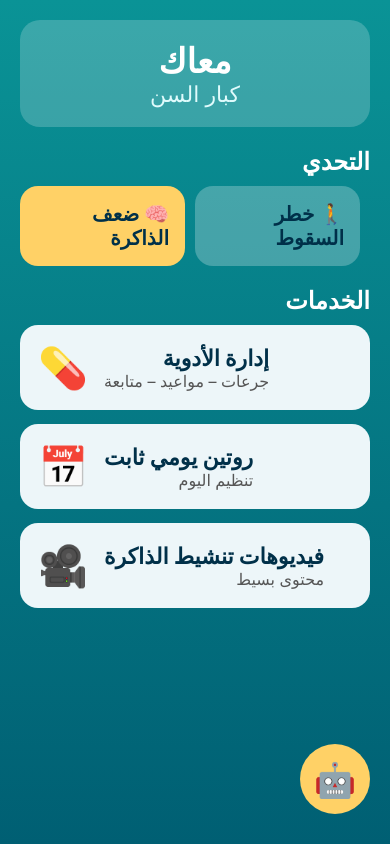
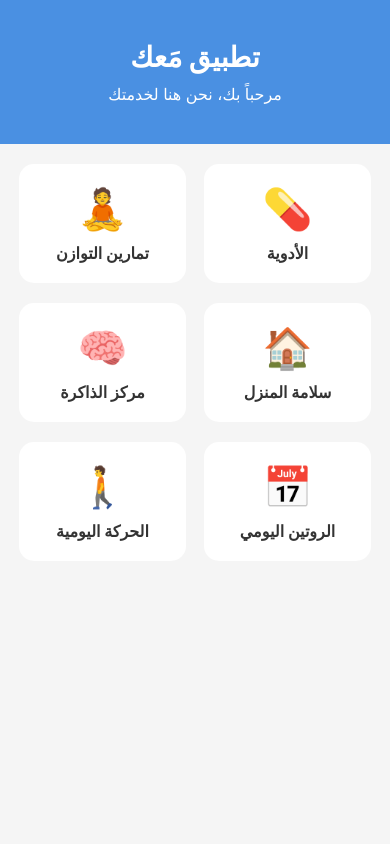
Before and after one commit to omarbuisness4-source/maak-app, a React Native app: screen /Home in a window 390 px wide. Built offline with nearby package versions, Linux system fonts and the light colour scheme.

Commit message:
Update HomeScreen.js

```diff
--- a/HomeScreen.js
+++ b/HomeScreen.js
@@ -1,178 +1,85 @@
-import React, { useState } from "react";
-import {
-  View,
-  Text,
-  TouchableOpacity,
-  ScrollView,
-  StyleSheet,
-} from "react-native";
-import { LinearGradient } from "expo-linear-gradient";
-import ChatFloatingButton from "./ChatFloatingButton";
+import React from 'react';
+import { View, Text, StyleSheet, TouchableOpacity, ScrollView } from 'react-native';
 
 export default function HomeScreen({ navigation }) {
-  const [challenge, setChallenge] = useState("memory");
-
-  const memoryServices = [
-    {
-      title: "إدارة الأدوية",
-      desc: "جرعات – مواعيد – متابعة",
-      emoji: "💊",
-      onPress: () => navigation.navigate("MedList"),
-    },
-    {
-      title: "روتين يومي ثابت",
-      desc: "تنظيم اليوم",
-      emoji: "📅",
-      onPress: () => navigation.navigate("Routine"),
-    },
-    {
-      title: "فيديوهات تنشيط الذاكرة",
-      desc: "محتوى بسيط",
-      emoji: "🎥",
-      onPress: () => navigation.navigate("MemoryHub"),
-    },
-  ];
-
-  const fallServices = [
-    {
-      title: "تمارين توازن",
-      desc: "تقليل السقوط",
-      emoji: "🚶‍♂️",
-      onPress: () => navigation.navigate("BalanceExercises"),
-    },
-    {
-      title: "أمان المنزل",
-      desc: "إرشادات مهمة",
-      emoji: "🏠",
-      onPress: () => navigation.navigate("HomeSafety"),
-    },
-  ];
-
-  const services = challenge === "memory" ? memoryServices : fallServices;
-
   return (
-    <LinearGradient colors={["#0a9396", "#005f73"]} style={{ flex: 1 }}>
-      <ScrollView contentContainerStyle={styles.container}>
-        {/* العنوان */}
-        <View style={styles.headerBox}>
-          <Text style={styles.title}>معاك</Text>
-          <Text style={styles.subTitle}>كبار السن</Text>
+    <ScrollView style={styles.container}>
+      <View style={styles.header}>
+        <Text style={styles.title}>تطبيق مَعك</Text>
+        <Text style={styles.subtitle}>مرحباً بك، نحن هنا لخدمتك</Text>
       </View>
 
-        {/* التحدي */}
-        <Text style={styles.section}>التحدي</Text>
-        <View style={styles.row}>
+      <View style={styles.grid}>
+        {/* زرار تمارين التوازن - صلحنا الـ Navigation هنا */}
         <TouchableOpacity
-            style={[
-              styles.challengeBtn,
-              challenge === "memory" && styles.activeBtn,
-            ]}
-            onPress={() => setChallenge("memory")}
+          style={styles.card}
+          onPress={() => navigation.navigate('Balance')}
         >
-            <Text style={styles.challengeText}>🧠 ضعف الذاكرة</Text>
+          <Text style={styles.cardIcon}>🧘</Text>
+          <Text style={styles.cardText}>تمارين التوازن</Text>
         </TouchableOpacity>
 
         <TouchableOpacity
-            style={[
-              styles.challengeBtn,
-              challenge === "fall" && styles.activeBtn,
-            ]}
-            onPress={() => setChallenge("fall")}
+          style={styles.card}
+          onPress={() => navigation.navigate('MedList')}
         >
-            <Text style={styles.challengeText}>🚶 خطر السقوط</Text>
+          <Text style={styles.cardIcon}>💊</Text>
+          <Text style={styles.cardText}>الأدوية</Text>
+        </TouchableOpacity>
+
+        <TouchableOpacity
+          style={styles.card}
+          onPress={() => navigation.navigate('MemoryHub')}
+        >
+          <Text style={styles.cardIcon}>🧠</Text>
+          <Text style={styles.cardText}>مركز الذاكرة</Text>
+        </TouchableOpacity>
+
+        <TouchableOpacity
+          style={styles.card}
+          onPress={() => navigation.navigate('HomeSafety')}
+        >
+          <Text style={styles.cardIcon}>🏠</Text>
+          <Text style={styles.cardText}>سلامة المنزل</Text>
+        </TouchableOpacity>
+
+        <TouchableOpacity
+          style={styles.card}
+          onPress={() => navigation.navigate('DailyMovement')}
+        >
+          <Text style={styles.cardIcon}>🚶</Text>
+          <Text style={styles.cardText}>الحركة اليومية</Text>
+        </TouchableOpacity>
+
+        <TouchableOpacity
+          style={styles.card}
+          onPress={() => navigation.navigate('Routine')}
+        >
+          <Text style={styles.cardIcon}>📅</Text>
+          <Text style={styles.cardText}>الروتين اليومي</Text>
         </TouchableOpacity>
       </View>
 
-        {/* الخدمات */}
-        <Text style={styles.section}>الخدمات</Text>
-
-        {services.map((item, index) => (
-          <TouchableOpacity
-            key={index}
-            style={styles.card}
-            onPress={item.onPress}
-          >
-            <Text style={styles.cardEmoji}>{item.emoji}</Text>
-            <View>
-              <Text style={styles.cardTitle}>{item.title}</Text>
-              <Text style={styles.cardDesc}>{item.desc}</Text>
-            </View>
-          </TouchableOpacity>
-        ))}
+      {/* تم إزالة زرار الذكاء الاصطناعي من هنا */}
     </ScrollView>
-
-      {/* 👇 زرار الذكاء الاصطناعي (روبوت عايم) */}
-      <ChatFloatingButton />
-    </LinearGradient>
   );
 }
 
 const styles = StyleSheet.create({
-  container: {
+  container: { flex: 1, backgroundColor: '#f5f5f5' },
+  header: { padding: 40, backgroundColor: '#4A90E2', alignItems: 'center' },
+  title: { fontSize: 28, fontWeight: 'bold', color: '#fff' },
+  subtitle: { fontSize: 16, color: '#fff', marginTop: 10 },
+  grid: { flexDirection: 'row', flexWrap: 'wrap', justifyContent: 'space-around', padding: 10 },
+  card: {
+    backgroundColor: '#fff',
+    width: '45%',
     padding: 20,
-    paddingBottom: 80, // مهم علشان الزرار ميغطيش المحتوى
+    borderRadius: 15,
+    alignItems: 'center',
+    marginVertical: 10,
+    elevation: 3,
   },
-  headerBox: {
-    backgroundColor: "rgba(255,255,255,0.2)",
-    borderRadius: 20,
-    padding: 20,
-    marginBottom: 20,
-    alignItems: "center",
-  },
-  title: {
-    fontSize: 34,
-    color: "#fff",
-    fontWeight: "bold",
-  },
-  subTitle: {
-    fontSize: 22,
-    color: "#e0fbfc",
-  },
-  section: {
-    fontSize: 24,
-    color: "#fff",
-    fontWeight: "bold",
-    marginBottom: 10,
-  },
-  row: {
-    flexDirection: "row",
-    marginBottom: 20,
-  },
-  challengeBtn: {
-    flex: 1,
-    backgroundColor: "rgba(255,255,255,0.25)",
-    padding: 16,
-    borderRadius: 18,
-    marginRight: 10,
-    alignItems: "center",
-  },
-  activeBtn: {
-    backgroundColor: "#ffd166",
-  },
-  challengeText: {
-    fontSize: 20,
-    fontWeight: "bold",
-    color: "#003049",
-  },
-  card: {
-    backgroundColor: "#edf6f9",
-    borderRadius: 18,
-    padding: 18,
-    flexDirection: "row",
-    alignItems: "center",
-    marginBottom: 14,
-  },
-  cardEmoji: {
-    fontSize: 40,
-    marginRight: 16,
-  },
-  cardTitle: {
-    fontSize: 22,
-    fontWeight: "bold",
-    color: "#003049",
-  },
-  cardDesc: {
-    fontSize: 16,
-    color: "#555",
-  },
+  cardIcon: { fontSize: 40, marginBottom: 10 },
+  cardText: { fontSize: 16, fontWeight: 'bold', color: '#333' }
 });
```
Lines whose indentation alone changed are shown as unchanged.
